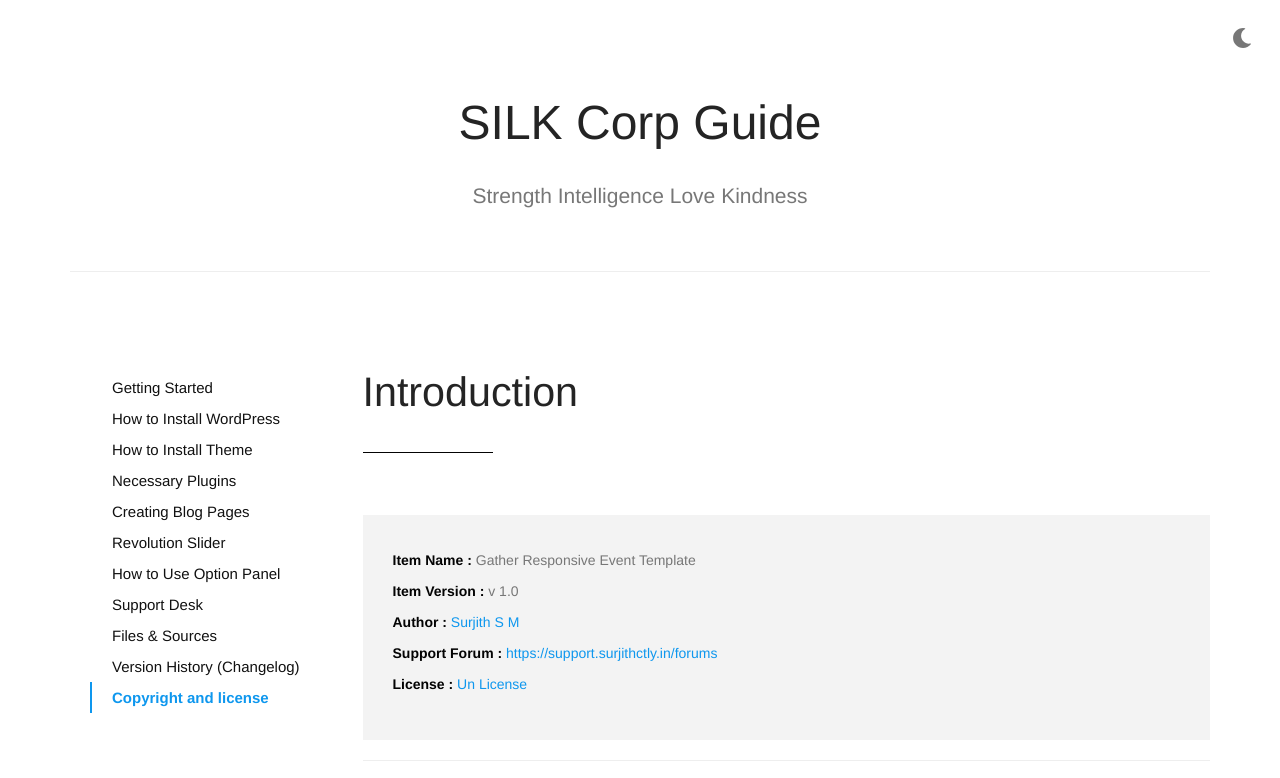
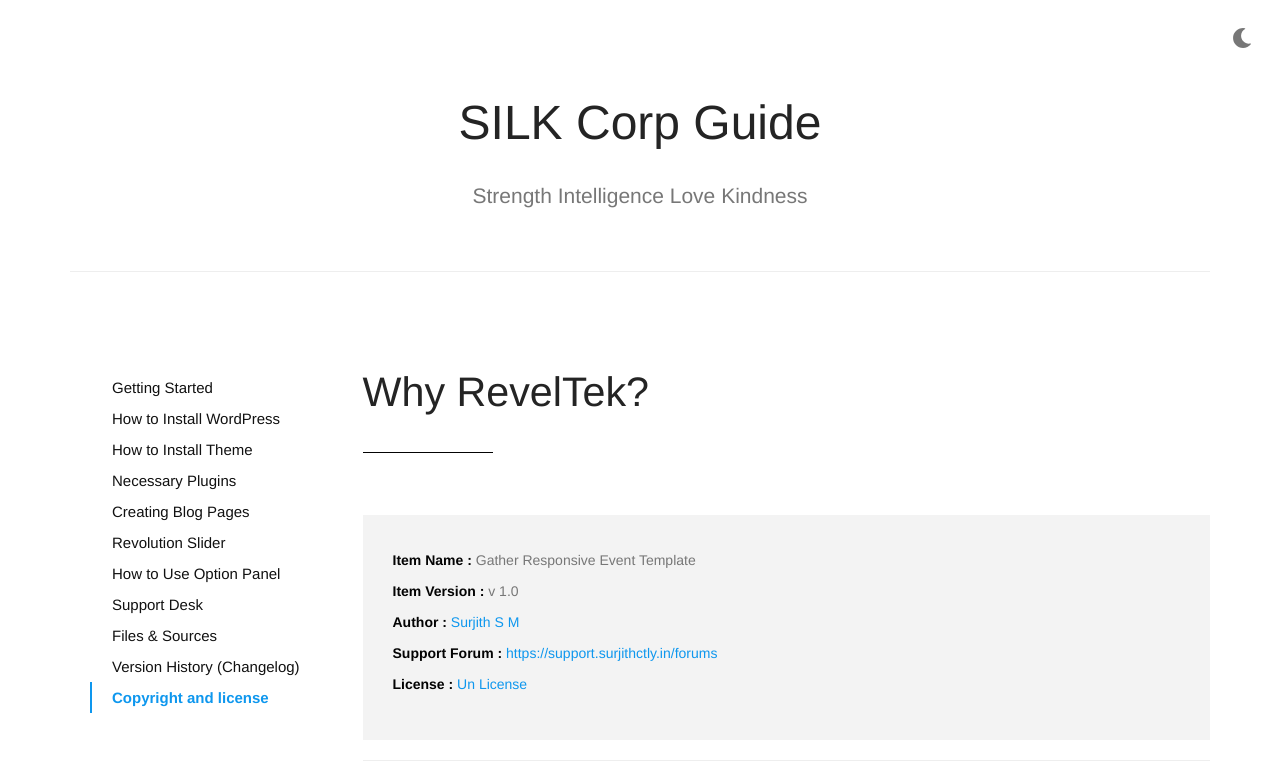
Before and after one commit to NoteHive/RevelTek-Franchise-Guide, a plain HTML site: page index.html in a window 1280 px wide. Shown: the top 778 px of the page. Drawn offline with Linux system fonts and the light colour scheme.

Commit message:
Introduction to Why RevelTek

```diff
--- a/index.html
+++ b/index.html
@@ -139,7 +139,7 @@
 
                         <div class="row">
                             <div class="col-md-12 left-align">
-                               <h2 class="dark-text">Introduction<hr></h2>
+                               <h2 class="dark-text">Why RevelTek?<hr></h2>
                                 <div class="row">
 
                                     <div class="col-md-12 full">
```
